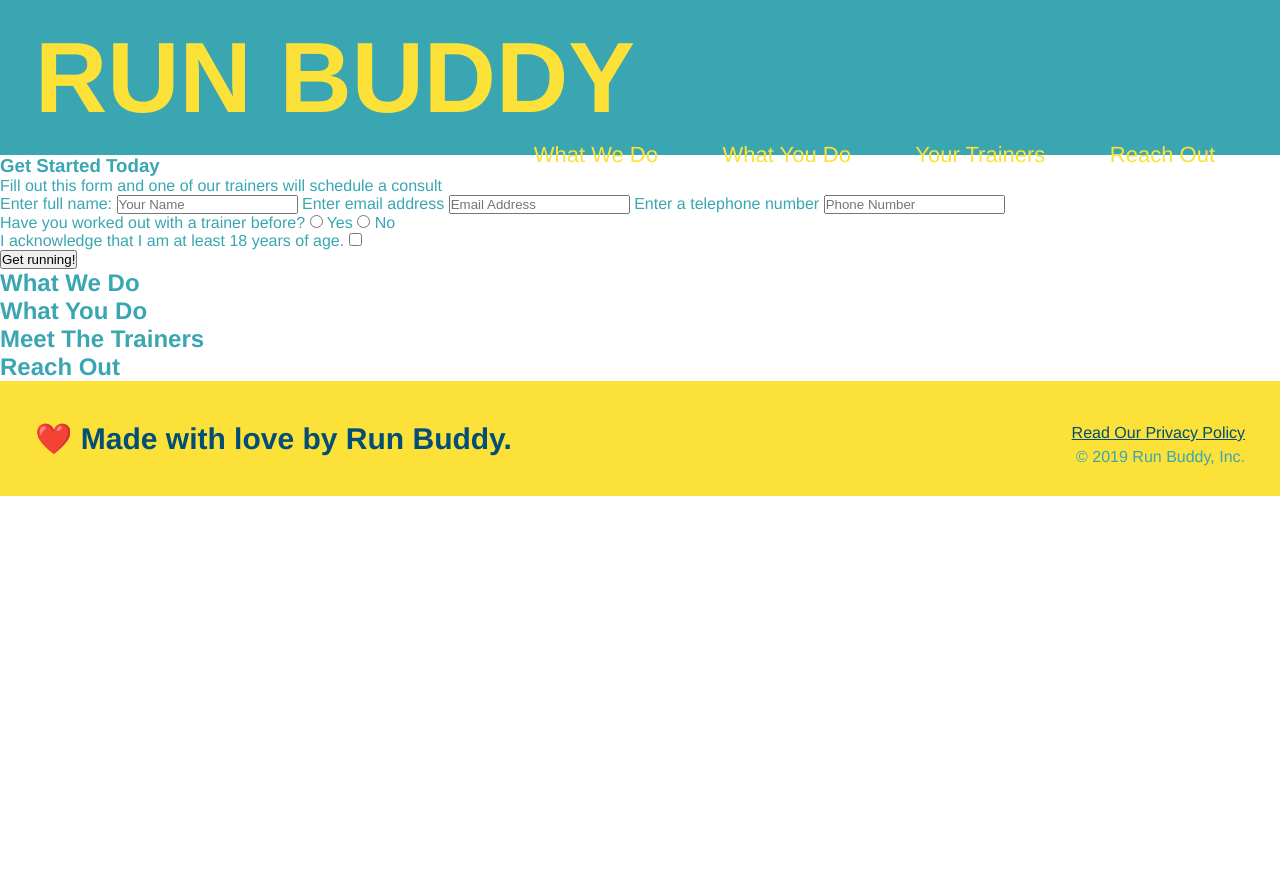
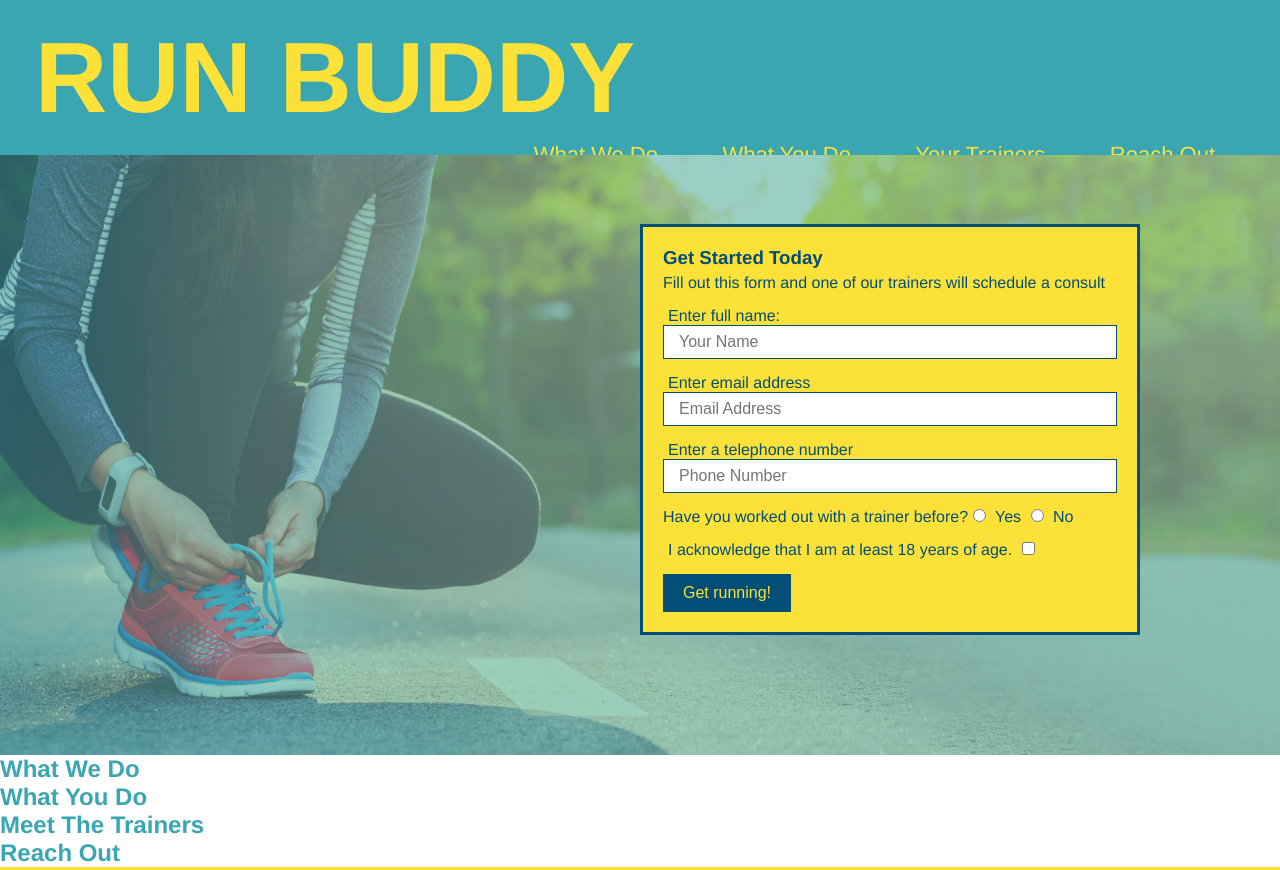
Before and after one commit to Edado94/run-buddy, a plain HTML site: page index.html in a window 1280 px wide. Shown: the top 870 px of the page. Before the commit the page ends 800 px from the top, so only its background shows below. Drawn offline with Linux system fonts and the light colour scheme.

Commit message:
did hero placement or static placement

```diff
--- a/assets/css/style.css
+++ b/assets/css/style.css
@@ -62,3 +62,54 @@ header {
         footer a {
             color: #024e76;
         }
+
+        /* Hero Style Start */
+        .hero {
+            background-image: url("../images/hero-bg.jpeg");
+            height: 600px;
+            background-size: cover;
+            background-position: center;
+            position: relative;
+        }
+        /* Hero Style End */
+
+        .hero-form {
+            border: 3px solid #024e76;
+            background-color: #fce138;
+            padding: 20px;
+            width: 500px;
+            color: #024e76;
+            position: absolute;
+            bottom: 120px;
+            right: 140px;
+        }
+        hero-form h3 {
+            font-size: 24px;
+            margin: 0;
+        }
+
+        .hero-form p {
+            margin: 5px 0 15px 0;
+        }
+
+        .form-input {
+            border: 1px solid #024e76;
+            display: block;
+            padding: 7px 15px;
+            font-size: 16px;
+            color: #024e76;
+            width: 100%;
+            margin-bottom: 15px;
+        }
+
+        .hero-form label {
+            margin: 0 5px;
+        }
+
+        .hero-form button {
+            color:#fce138;
+            background-color: #024E76;
+            BORDER: NONE;
+            padding: 10px 20px;
+            font-size: 16px;
+        }
--- a/index.html
+++ b/index.html
@@ -36,18 +36,20 @@
             </header>
 
         <!-- hero/jumbotron-->
-            <section>
-                <div>
+            <section class="hero">
+                <div class="hero-form">
                    <h3>Get Started Today</h3>
                    <p>Fill out this form and one of our trainers will schedule a consult</p>
                 <!-- Add form element-->
                 <form>
                     <label for="name">Enter full name:</label>
-                    <input type="text" placeholder="Your Name" name="name" id="name" />
+                    <input type="text" placeholder="Your Name" name="name" id="name" class="form-input" />
+
                     <label for="email">Enter email address</label>
-                    <input type="email" placeholder="Email Address" name="email" id="email" />
+                    <input type="email" placeholder="Email Address" name="email" id="email" class="form-input" />
+
                     <label for="phone">Enter a telephone number</label>
-                    <input type="tel" placeholder="Phone Number" name="phone" id="phone" />
+                    <input type="tel" placeholder="Phone Number" name="phone" id="phone" class="form-input" />
                     <p>
                         Have you worked out with a trainer before?
                         <input type="radio" name="trainer-confirm" id="trainer-yes" />
```
Also changed, not shown: assets/images/hero-bg.jpeg (added).
